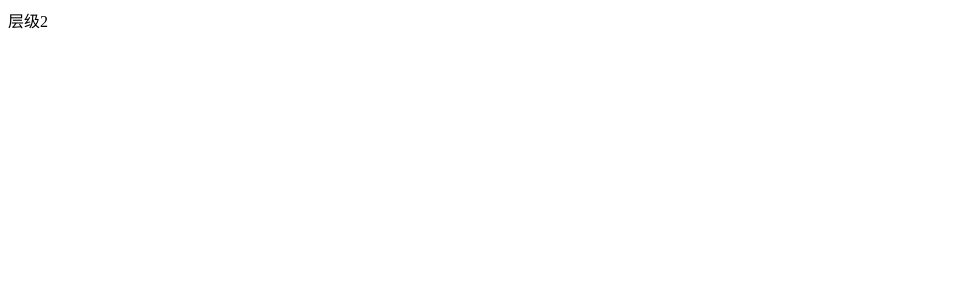
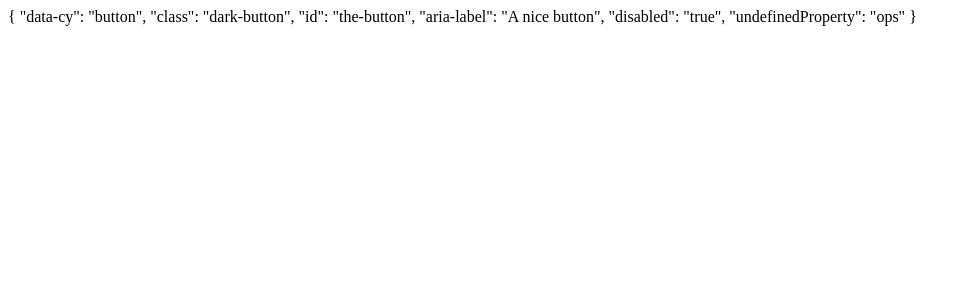
Before and after one commit to husky-dot/vue-tips-handbook, a Vue app: page / in a window 1280 px wide. Shown: the top 300 px of the page, without its empty margins (0-970 px from the left). Built offline with nearby package versions, Linux system fonts and the light colour scheme.

Commit message:
feat:完成

```diff
--- a/src/App.vue
+++ b/src/App.vue
@@ -1,16 +1,16 @@
 <template>
-  <div v-memo="[points > 1000]">
-    <CustomCom :points="points"></CustomCom>
-  </div>
+  <my-button
+    data-cy="button"
+    class="dark-button"
+    id="the-button"
+    @click="doSomething()"
+    aria-label="A nice button"
+    disabled="true"
+    undefinedProperty="ops"
+  />
 </template>
 
 <script setup>
-import { ref } from 'vue'
-import CustomCom from './components/CustomCom.vue'
+import MyButton from './components/Button.vue'
 
-const points = ref(120)
-
-setTimeout(() => {
-  points.value = 4000
-}, 2000)
 </script>
--- /dev/null
+++ b/src/components/Button.vue
@@ -0,0 +1,7 @@
+<template>
+  <div>
+    {{
+      $attrs
+    }}
+  </div>
+</template>
--- a/src/components/CustomCom.vue
+++ /dev/null
@@ -1,19 +0,0 @@
-<template>
-  <div>
-    <div v-if="points <= 1000">层级1</div>
-    <div v-if="points > 1000">层级2</div>
-  </div>
-</template>
-
-<script>
-export default {
-  props: {
-    points: Number,
-  },
-  watch: {
-    points() {
-      console.log('watch 执行了')
-    },
-  },
-}
-</script>
```
Also changed, not shown: src/components/CheckSlot.vue (deleted, +0 -19 lines).
